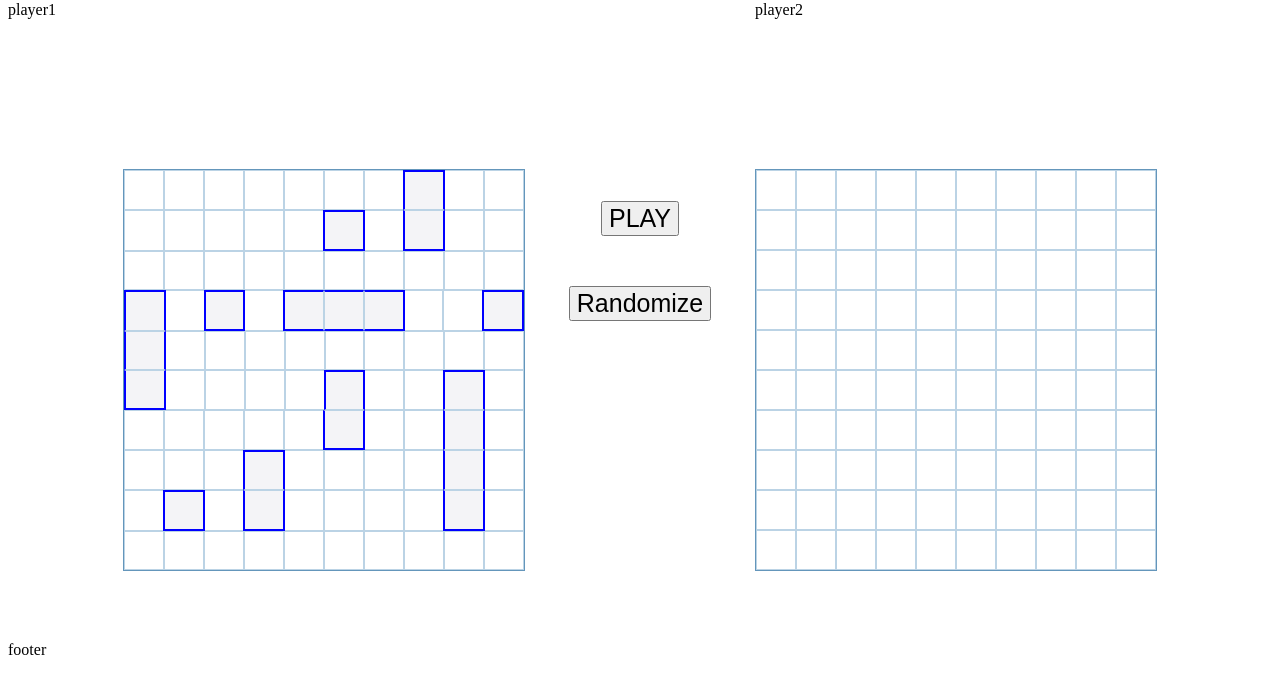
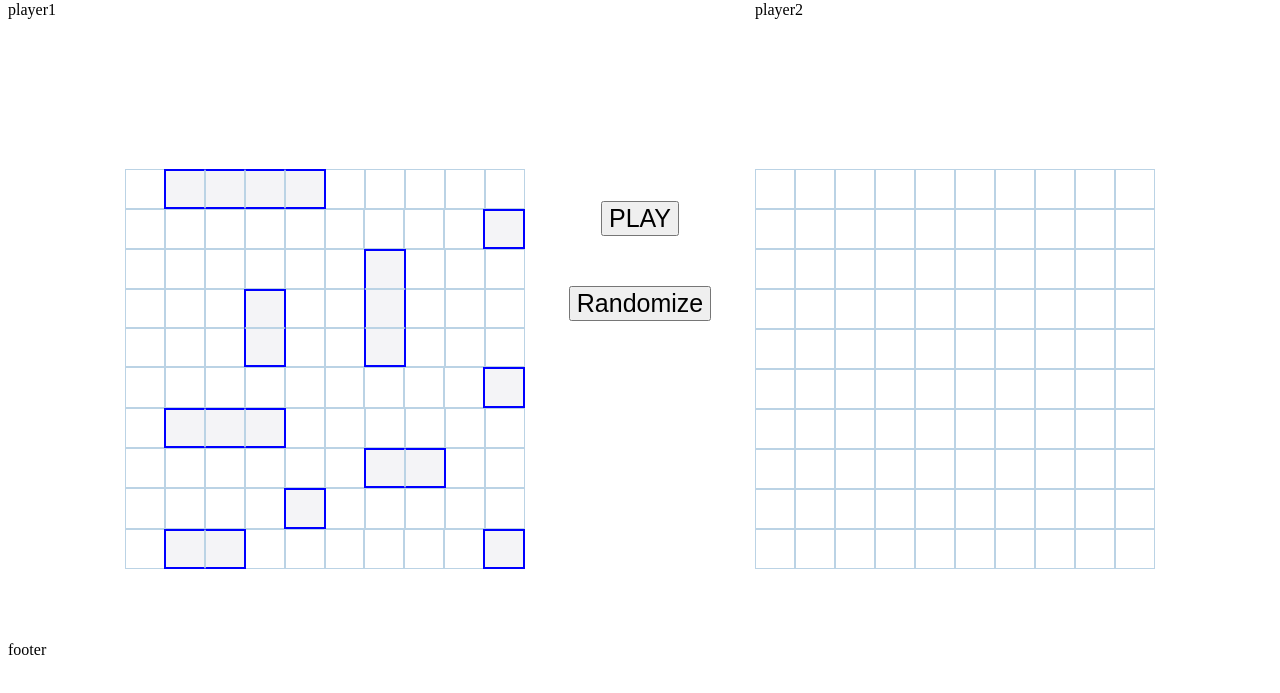
Before and after one commit to singhutp-glitch/battleship, a website built with webpack: page src/template.html in a window 1280 px wide. Shown: the part 79-772 px from the top of the page. Built offline with nearby package versions, Linux system fonts and the light colour scheme.

Commit message:
Make total 3 orientations

```diff
--- a/src/index.js
+++ b/src/index.js
@@ -20,8 +20,8 @@ class NewGame{
 
         this.player1=new Player(1);
         this.player2=new Player(0);
-        this.setOrientation(this.orientationList[0],this.player1);
-        this.showOrientation(this.orientationList[0],this.board1);
+        this.setOrientation(this.orientationList[1],this.player1);
+        this.showOrientation(this.orientationList[1],this.board1);
         this.setOrientation(this.orientationList[0],this.player2);
 
         // this.setup(this.player1,this.board1);
@@ -139,7 +139,7 @@ class NewGame{
     makeOrientations()
     {
         const orientationList=[];
-        const orientation=[];
+        let orientation=[];
         orientation.push(new Position([0,7],2,2));
         orientation.push(new Position([1,5],1,1));
         orientation.push(new Position([3,0],3,2));
@@ -151,7 +151,50 @@ class NewGame{
         orientation.push(new Position([7,3],2,2));
         orientation.push(new Position([8,1],1,1));
         orientationList.push(orientation);
-        return orientationList
+
+        orientation=[];
+        // ---- length 4 (1 ship)
+        orientation.push(new Position([0, 1], 4, 1)); // →
+
+        // ---- length 3 (2 ships)
+        orientation.push(new Position([2, 6], 3, 2)); // ↓
+        orientation.push(new Position([6, 1], 3, 1)); // →
+
+        // ---- length 2 (3 ships)
+        orientation.push(new Position([3, 3], 2, 2)); // ↓
+        orientation.push(new Position([7, 6], 2, 1)); // →
+        orientation.push(new Position([9, 1], 2, 1)); // →
+
+        // ---- length 1 (4 ships)
+        orientation.push(new Position([1, 9], 1, 1));
+        orientation.push(new Position([5, 9], 1, 1));
+        orientation.push(new Position([8, 4], 1, 1));
+        orientation.push(new Position([9, 9], 1, 1));
+        orientationList.push(orientation);
+
+
+        orientation=[];
+        // ---- length 4 (1 ship)
+        orientation.push(new Position([1, 4], 4, 2)); // ↓
+
+        // ---- length 3 (2 ships)
+        orientation.push(new Position([0, 0], 3, 1)); // →
+        orientation.push(new Position([6, 6], 3, 2)); // ↓
+
+        // ---- length 2 (3 ships)
+        orientation.push(new Position([3, 1], 2, 1)); // →
+        orientation.push(new Position([5, 0], 2, 2)); // ↓
+        orientation.push(new Position([8, 8], 2, 1)); // →
+
+        // ---- length 1 (4 ships)
+        orientation.push(new Position([0, 9], 1, 1));
+        orientation.push(new Position([4, 9], 1, 1));
+        orientation.push(new Position([7, 4], 1, 1));
+        orientation.push(new Position([9, 2], 1, 1));
+
+        orientationList.push(orientation);
+
+        return orientationList;
     }
     setOrientation(orientation,player)
     {
--- a/src/styles.css
+++ b/src/styles.css
@@ -42,7 +42,7 @@ div.messBox{
   height: 400px;
   width:  400px;
   margin-top: 150px;
-  border: 1px solid rgb(100, 150, 187);
+  /* border: 1px solid rgb(100, 150, 187); */
 }
 .board1{
   margin-left: auto;
```
